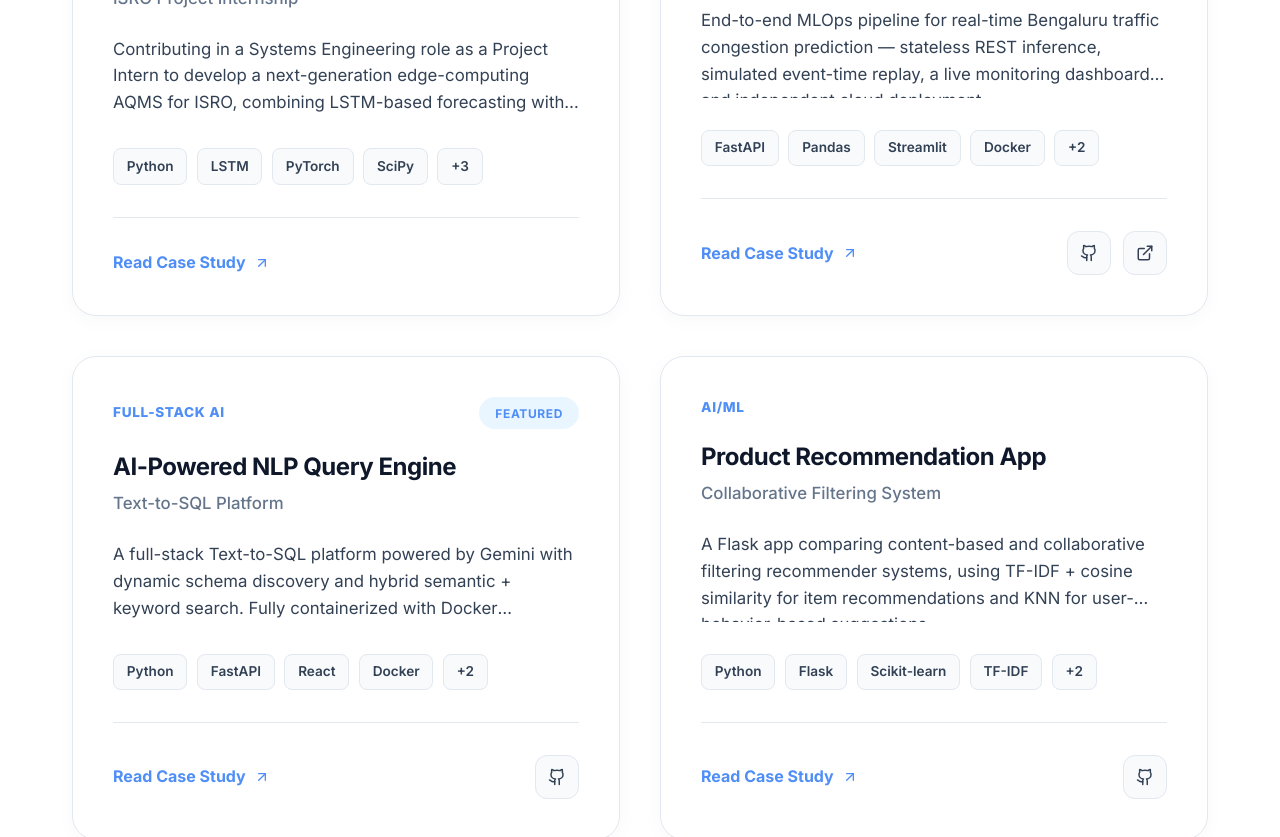
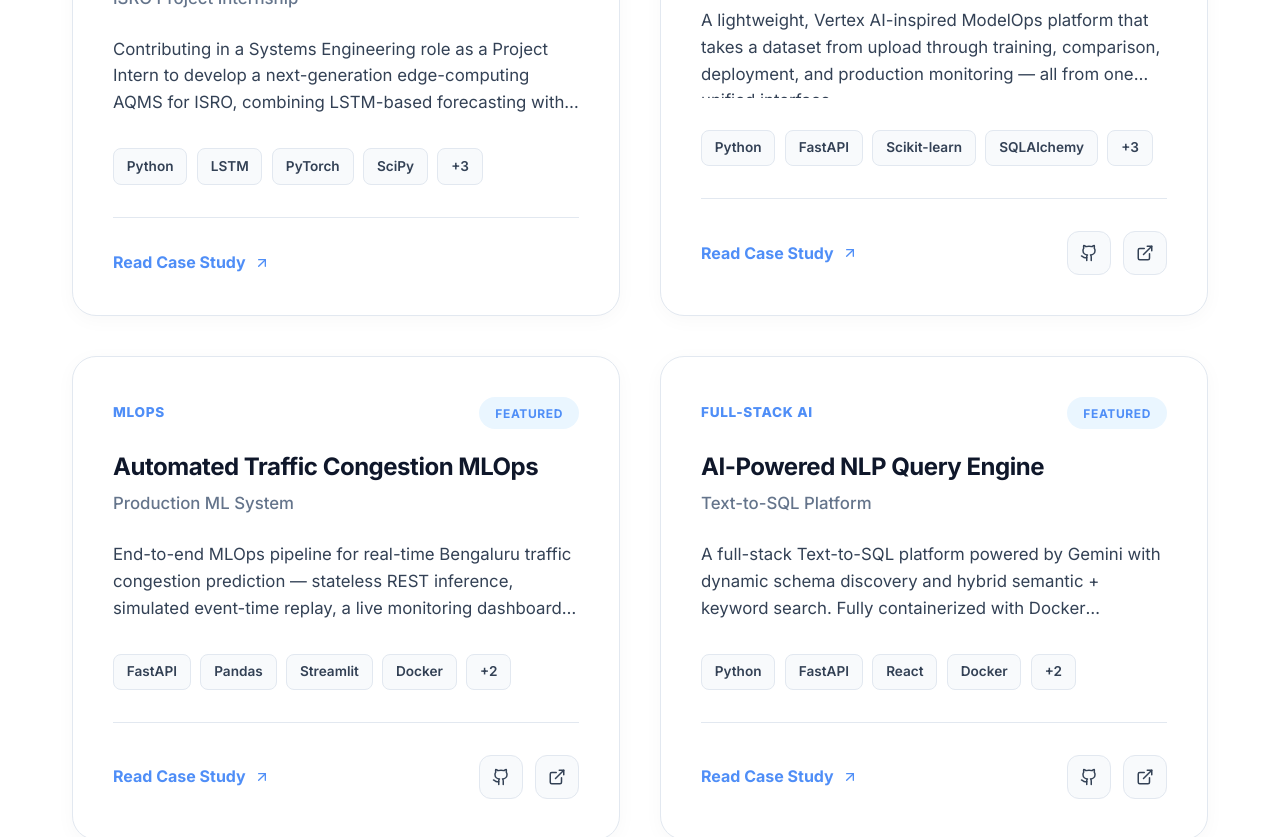
Before and after one commit to SukumarBV/SukumarBV.github.io, a React (Create React App) app: page / in a window 1280 px wide. Shown: the part 3520-4357 px from the top of the page. Built offline with nearby package versions, Linux system fonts and the light colour scheme.

Commit message:
add new proj

```diff
--- a/src/App.js
+++ b/src/App.js
@@ -41,6 +41,35 @@ const PROJECTS = [
     tech: ["Python", "LSTM", "PyTorch", "SciPy", "ESP32-S3", "C++", "I2C/UART"],
     github: "https://github.com/SukumarBV",
     live: null,
+    featured: true,
+  },
+  {
+    id: "modelops-studio",
+    title: "ModelOps Studio",
+    subtitle: "End-to-End ML Lifecycle Platform",
+    date: "June 2026",
+    tags: ["MLOps", "FastAPI", "Deployed"],
+    category: "MLOps",
+    description:
+      "A lightweight, Vertex AI-inspired ModelOps platform that takes a dataset from upload through training, comparison, deployment, and production monitoring — all from one unified interface.",
+    problem:
+      "Most ML projects stop at a trained model in a notebook. Turning that model into something a team can actually promote, roll back, and monitor in production requires infrastructure most portfolio projects skip entirely.",
+    solution:
+      "Built a full-stack platform with dedicated services for dataset management, training, experiment tracking, registry, prediction, and monitoring, layered under both a server-rendered Jinja2 UI and a documented FastAPI JSON API sharing the same service layer.",
+    features: [
+      "Automated training across five algorithms with dynamic classification/regression detection and 3-fold cross-validation",
+      "Versioned experiments capturing metrics, hyperparameters, training time, and model size",
+      "GitHub-Releases-style model registry with promote / rollback / archive and downloadable artifacts",
+      "Drift detection using Kolmogorov-Smirnov and Population Stability Index tests with retrain recommendations",
+    ],
+    challenges: [
+      "Enforcing a single-active-production-model invariant per dataset across promote/rollback/archive operations",
+      "Keeping the free-tier Docker image small while supporting five different scikit-learn model families",
+    ],
+    impact: "Demonstrates the full MLOps lifecycle end-to-end — dataset to deployment to monitoring — in a single deployable service rather than just a trained model.",
+    tech: ["Python", "FastAPI", "Scikit-learn", "SQLAlchemy", "Docker", "Plotly", "SQLite"],
+    github: "https://github.com/SukumarBV/modelops-studio",
+    live: "https://modelops-studio.onrender.com",
     featured: true,
   },
   {
@@ -98,7 +127,7 @@ const PROJECTS = [
     impact: "Enables any user to query relational databases in plain English — applicable across analytics, BI, and internal tools.",
     tech: ["Python", "FastAPI", "React", "Docker", "PostgreSQL", "Gemini AI"],
     github: "https://github.com/SukumarBV/NLPQueryEngine",
-    live: null,
+    live: "https://nlp-query-engine.onrender.com",
     featured: true,
   },
   {
```
